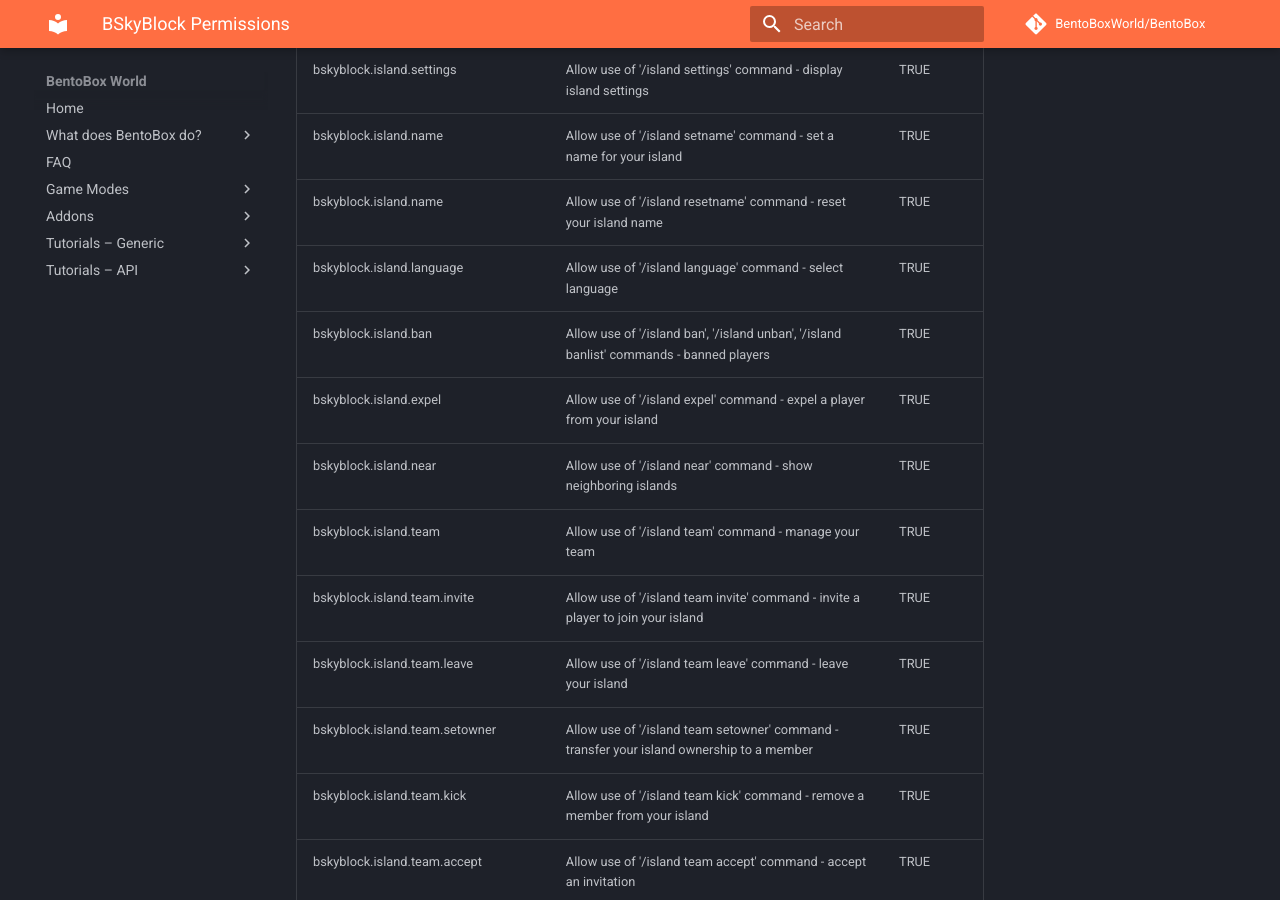
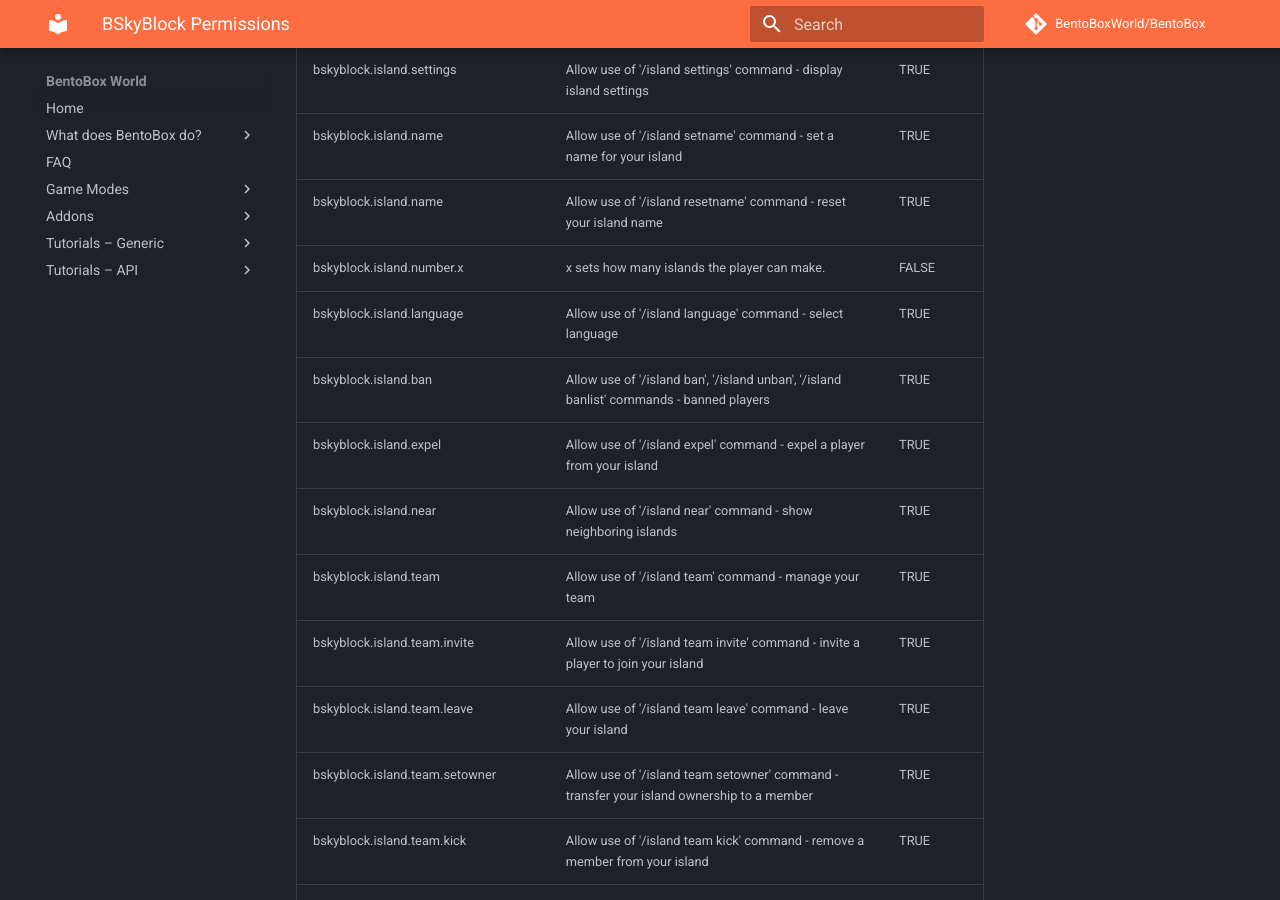
Before and after one commit to BentoBoxWorld/docs, an MkDocs documentation site: the page built from docs/gamemodes/BSkyBlock/Permissions.md, in a window 1280 px wide and 900 px high, scrolled down 1119 px. Built offline with MkDocs 1.6.1 and Material for MkDocs 9.7.7, drawn with Linux system fonts in a browser that asks for light colours; comment, search, counter and statistics services are not loaded.

Commit message:
Update Permissions.md
Added multi island permission

```diff
--- a/docs/gamemodes/BSkyBlock/Permissions.md
+++ b/docs/gamemodes/BSkyBlock/Permissions.md
@@ -23,6 +23,7 @@
 | bskyblock.island.settings | Allow use of '/island settings' command - display island settings | TRUE |
 | bskyblock.island.name | Allow use of '/island setname' command - set a name for your island | TRUE |
 | bskyblock.island.name | Allow use of '/island resetname' command - reset your island name | TRUE |
+| bskyblock.island.number.x | x sets how many islands the player can make. | FALSE |
 | bskyblock.island.language | Allow use of '/island language' command - select language | TRUE |
 | bskyblock.island.ban | Allow use of '/island ban', '/island  unban', '/island  banlist' commands - banned players | TRUE |
 | bskyblock.island.expel | Allow use of '/island expel' command - expel a player from your island | TRUE |
```
